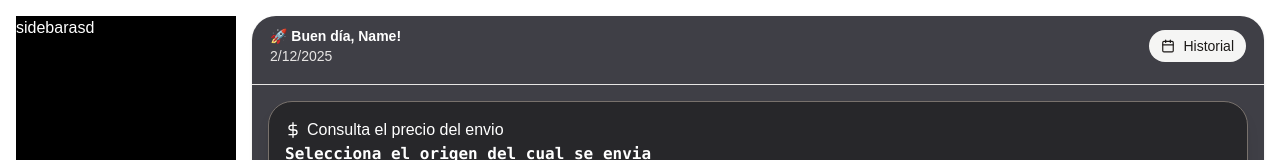
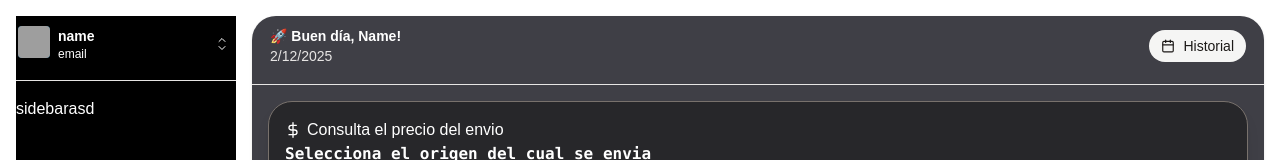
Before and after one commit to MGO-ind/intranet, a Next.js app: page /cotizador in a window 1280 px wide. Shown: the top 160 px of the page. Built offline with nearby package versions, Linux system fonts and the light colour scheme; grey boxes are pictures that could not be loaded.

Commit message:
toggle account

```diff
--- /dev/null
+++ b/app/elementos/sidebar/accounToggle.tsx
@@ -0,0 +1,24 @@
+import { FiChevronDown, FiChevronUp } from "react-icons/fi";
+
+export const AccountToggle = () => {
+    return (
+        <>
+        <div className="border-b mb-4 mt-2 pb-4 border-stone-200">
+            <button className="flex p-0.5 hover:bg-slate-600 rounded-full transition-colors relative gap-2 w-full item-center">
+                <img src="https://api.dicebear.com/9.x/notionists/svg" alt="avatar" className="size-8 rounded shrink-0 bg-sky-700 shadow"/>
+                <div className="text-start">
+                    <span className="text-sm font-bold block">
+                        name
+                    </span>
+                    <span className="text-xs block">
+                        email
+                    </span>
+                </div>
+                <FiChevronDown className="absolute right-2 top-1/2 translate-y-[calc(-50%+4px)] text-xs"/>
+                <FiChevronUp className="absolute right-2 top-1/2 translate-y-[calc(-50%-4px)] text-xs"/>
+            </button>
+        </div>
+    </>
+
+    );
+}
--- a/app/elementos/sidebar/sidebar.tsx
+++ b/app/elementos/sidebar/sidebar.tsx
@@ -1,9 +1,11 @@
+import { AccountToggle } from "./accounToggle";
 
 export default function SideBar() {
 
   return (
 
       <div className="overflow-y bg-black text-white sticky top-4 h-[calc(100vh-32px-48px)]" >
+        <AccountToggle/>
        sidebarasd
     </div>
 
```
